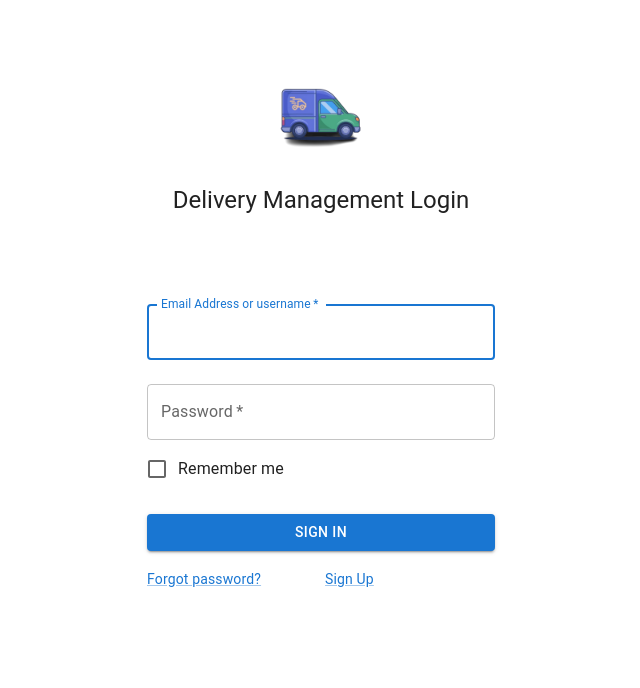
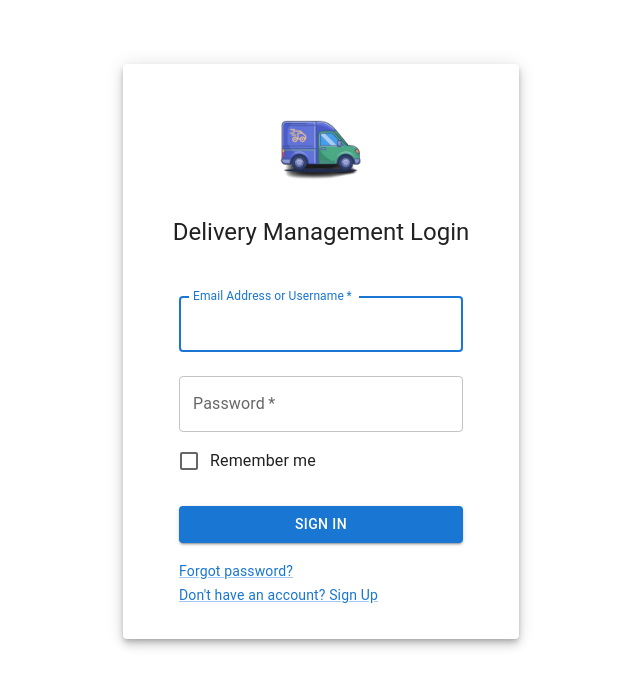
Before and after one commit to Jidanur/delivery-manager, a React (Vite) app in the folder frontend/: page /login in a window 1280 px wide. Shown: the top 688 px of the page, without its empty margins (319-959 px from the left). Built offline with nearby package versions, Linux system fonts and the light colour scheme; no server answers.

Commit message:
styling changes

```diff
--- a/frontend/src/components/authentication/Login.tsx
+++ b/frontend/src/components/authentication/Login.tsx
@@ -60,7 +60,7 @@ function Login() {
     <Container component="main" maxWidth="xs">
       <Box
         sx={{
-          marginTop: 8,
+          marginTop: 2,
           display: "flex",
           flexDirection: "column",
           alignItems: "center",
@@ -77,7 +77,7 @@ function Login() {
             required
             fullWidth
             id="username"
-            label="Email Address or username"
+            label="Email Address or Username"
             name="username"
             autoComplete="username"
             autoFocus
@@ -108,7 +108,7 @@ function Login() {
           >
             Sign In
           </Button>
-          <Grid2 container spacing={8}>
+          <Grid2 container>
             <Grid2>
               <Link href="#" variant="body2">
                 Forgot password?
@@ -116,7 +116,7 @@ function Login() {
             </Grid2>
             <Grid2>
               <Link href="/signup" variant="body2">
-                {"Sign Up"}
+                {"Don't have an account? Sign Up"}
               </Link>
             </Grid2>
           </Grid2>
--- a/frontend/src/components/authentication/Signup.tsx
+++ b/frontend/src/components/authentication/Signup.tsx
@@ -14,8 +14,8 @@ import {
 } from "@mui/material";
 import { useState } from "react";
 import { useNavigate } from "react-router-dom";
-import { userService } from "../../services/userService"; // Adjust the import path accordingly
-import { UserData, UserInfo } from "../../types/userInterfaces"; // Assuming the types are in a 'types.ts' file
+import { userService } from "../../services/userService";
+import { UserData, UserInfo } from "../../types/userInterfaces";
 
 function Signup() {
   const [formData, setFormData] = useState<UserData>({
@@ -31,26 +31,6 @@ function Signup() {
   });
   const [error, setError] = useState<string>("");
   const navigate = useNavigate();
-
-  // const handleChange = (
-  //   e: React.ChangeEvent<HTMLInputElement | { name: string; value: unknown }>
-  // ) => {
-  //   const { name, value } = e.target;
-  //   setFormData((prevData) => {
-  //     if (name === "role") {
-  //       return { ...prevData, role: value as string };
-  //     }
-
-  //     if (name.startsWith("info.")) {
-  //       const field = name.split(".")[1];
-  //       return {
-  //         ...prevData,
-  //         info: { ...prevData.info, [field]: value },
-  //       };
-  //     }
-  //     return { ...prevData, [name]: value };
-  //   });
-  // };
 
   const handleChange = (
     e:
@@ -105,7 +85,7 @@ function Signup() {
     <Container component="main" maxWidth="xs">
       <Box
         sx={{
-          marginTop: 8,
+          marginTop: 2,
           display: "flex",
           flexDirection: "column",
           alignItems: "center",
--- a/frontend/src/pages/authentication/LoginPage.tsx
+++ b/frontend/src/pages/authentication/LoginPage.tsx
@@ -1,24 +1,25 @@
-import { Container, Box, Typography } from "@mui/material";
+import { Container, Box, Typography, Paper } from "@mui/material";
 import Login from "../../components/authentication/Login";
 import Logo from "../../components/common/logo/Logo";
 
 function LoginPage() {
   return (
     <Container component="main" maxWidth="xs">
+      <Paper elevation={6} sx={{ padding: 4, marginTop: 8 }}>
         <Box
           sx={{
-          marginTop: 8,
             display: "flex",
             flexDirection: "column",
             alignItems: "center",
           }}
         >
-        <Logo width={100} height={100} />
-        <Typography component="h1" variant="h5">
+          <Logo width={100} height={100} marginBottom={20} />
+          <Typography component="h1" variant="h5" gutterBottom>
             Delivery Management Login
           </Typography>
           <Login />
         </Box>
+      </Paper>
     </Container>
   );
 }
--- a/frontend/src/pages/authentication/SignupPage.tsx
+++ b/frontend/src/pages/authentication/SignupPage.tsx
@@ -1,24 +1,25 @@
-import { Container, Box, Typography } from "@mui/material";
+import { Container, Box, Typography, Paper } from "@mui/material";
 import Signup from "../../components/authentication/Signup";
 import Logo from "../../components/common/logo/Logo";
 
 function SignupPage() {
   return (
     <Container component="main" maxWidth="xs">
+      <Paper elevation={6} sx={{ padding: 4, marginTop: 8 }}>
         <Box
           sx={{
-          marginTop: 8,
             display: "flex",
             flexDirection: "column",
             alignItems: "center",
           }}
         >
-        <Logo width={100} height={100} />
-        <Typography component="h1" variant="h5">
+          <Logo width={100} height={100} marginBottom={20} />
+          <Typography component="h1" variant="h5" gutterBottom>
             Delivery Management Signup
           </Typography>
           <Signup />
         </Box>
+      </Paper>
     </Container>
   );
 }
```
Lines whose indentation alone changed are shown as unchanged.
